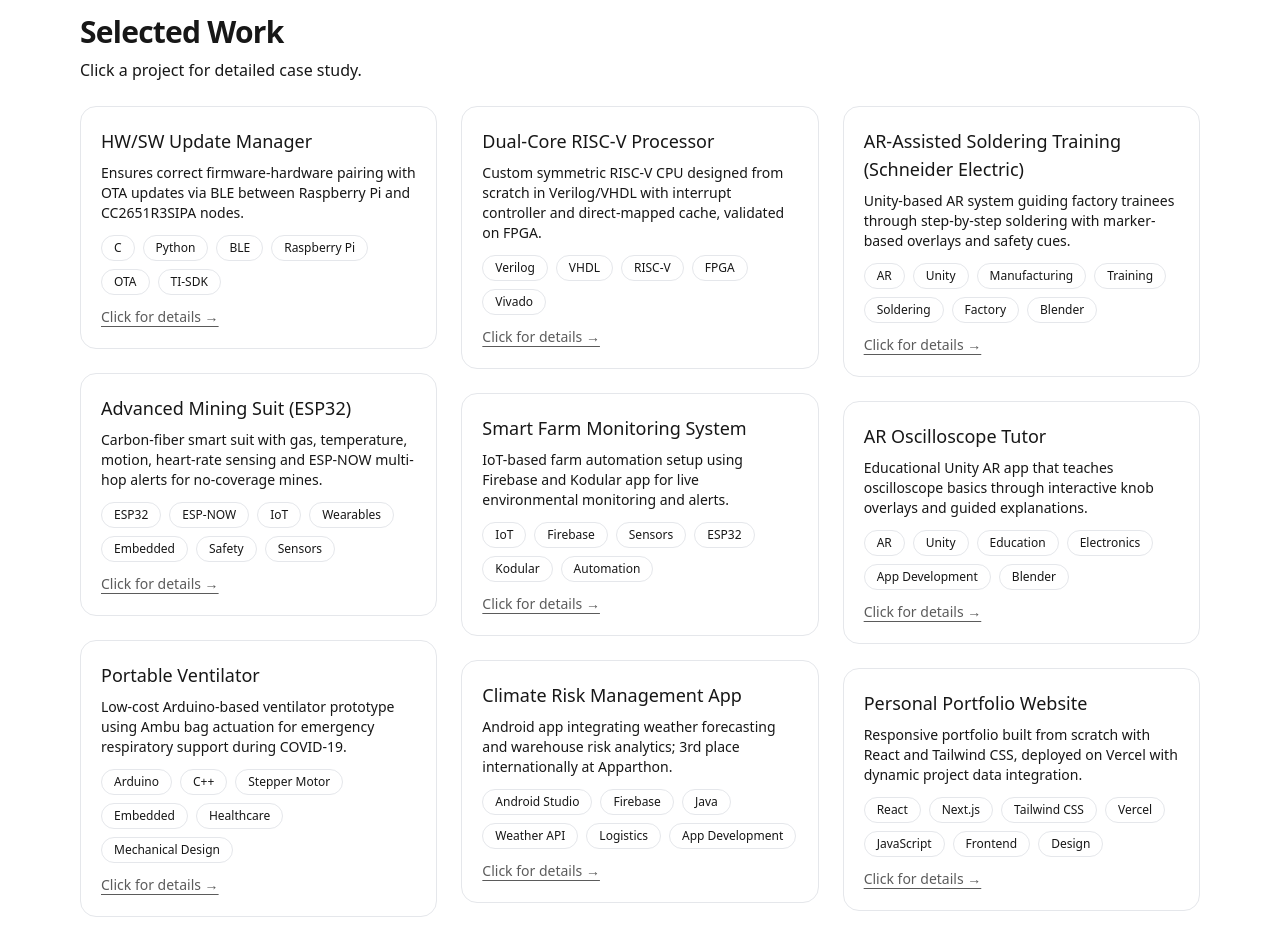
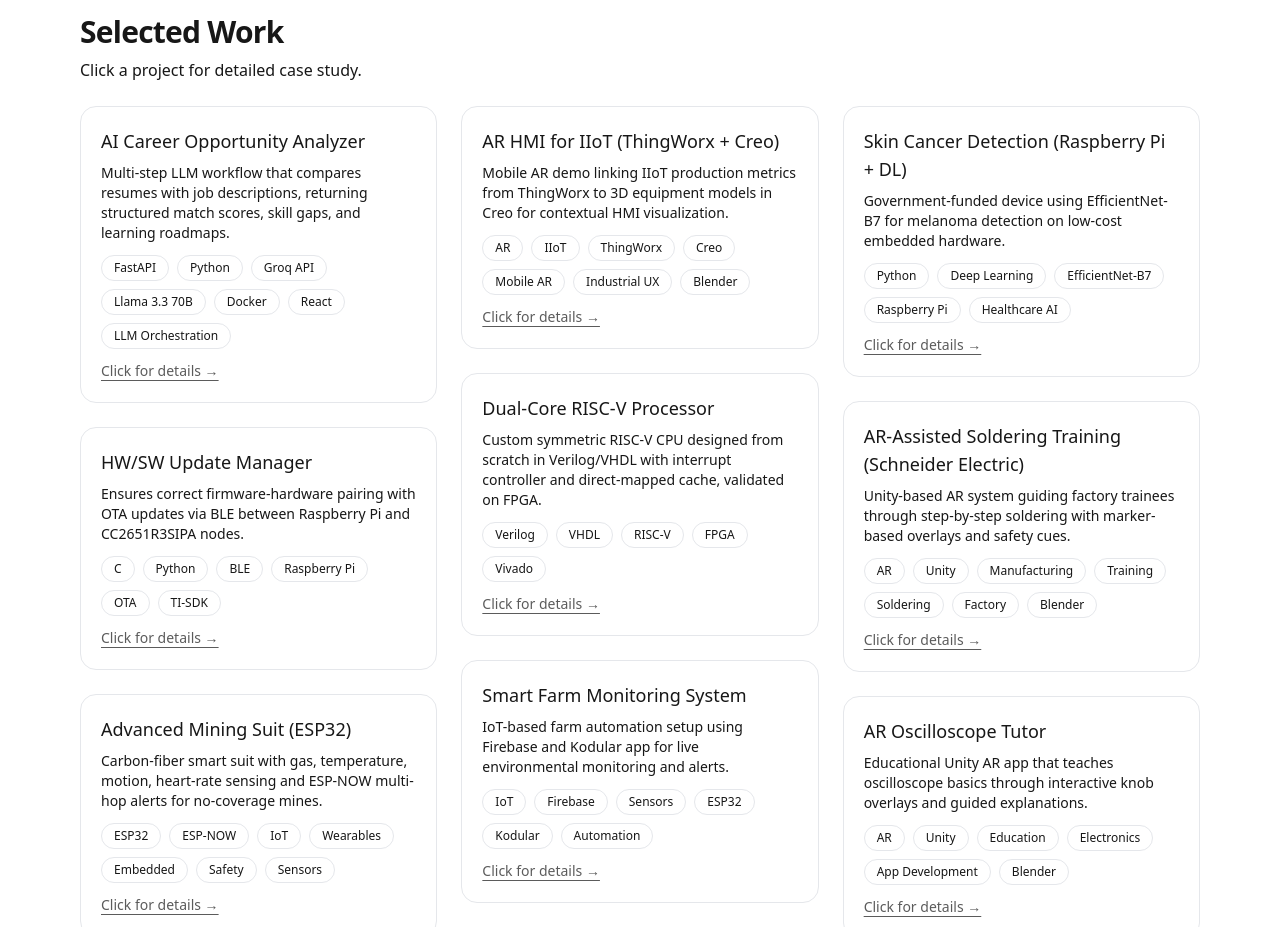
Before and after one commit to amoghamp2-code/Website, a React (Vite) app: page / in a window 1280 px wide. Shown: the part 1240-2167 px from the top of the page. Built offline with nearby package versions, Linux system fonts and the light colour scheme.

Commit message:
Add AI Career Analyzer to projects list with live link

```diff
--- a/src/App.jsx
+++ b/src/App.jsx
@@ -142,7 +142,7 @@
           {projects.map((p) => (
             <div key={p.slug} className="mb-6 break-inside-avoid relative group">
               {/* invisible clickable overlay */}
-              <Link to={`/work/${p.slug}`} className="absolute inset-0 z-10" aria-label={`Open ${p.title}`}></Link>
+              <Link to={p.liveUrl || `/work/${p.slug}`} className="absolute inset-0 z-10" aria-label={`Open ${p.title}`}></Link>
 
               <div className="hover:shadow-lg transition-shadow relative z-0 rounded-2xl border dark:border-neutral-900 bg-white/60 dark:bg-white/5">
                 <div className="p-5">
--- a/src/data/projects.js
+++ b/src/data/projects.js
@@ -1,5 +1,29 @@
 // src/data/projects.js
 export const projects = [
+{
+  slug: "career-analyzer",
+  title: "AI Career Opportunity Analyzer",
+  desc: "Multi-step LLM workflow that compares resumes with job descriptions, returning structured match scores, skill gaps, and learning roadmaps.",
+  tags: ["FastAPI", "Python", "Groq API", "Llama 3.3 70B", "Docker", "React", "LLM Orchestration"],
+  liveUrl: "/career-analyzer",
+  detail: {
+    problem: "Job seekers struggle to objectively assess their fit for roles, identify skill gaps, and prioritize what to learn next.",
+    approach: [
+      "Built a FastAPI backend that orchestrates a multi-step LLM pipeline: resume extraction, job description parsing, and structured comparison.",
+      "Integrated Groq API with Llama 3.3 70B for fast, high-quality structured JSON output from each pipeline stage.",
+      "Added PDF text extraction using PyMuPDF so users can upload resumes directly.",
+      "Designed fixed output sections (match score, strengths, gaps, suggested roles, learning roadmap) to deliver a product experience rather than free-form chat.",
+      "Containerized the backend with Docker and deployed on Render for free hosting.",
+      "Built a React frontend with animated architecture diagram, circular score ring, and color-coded result cards."
+    ],
+    results: [
+      "End-to-end analysis completes in under 10 seconds using Groq API.",
+      "Structured, explainable output that goes beyond generic AI chat responses.",
+      "Fully deployed and publicly accessible as a live demo on the portfolio site.",
+      "Demonstrates LLM API integration, multi-step orchestration, document parsing, and FastAPI backend design."
+    ]
+  }
+},
 {
   slug: "update-manager",
   title: "HW/SW Update Manager",
```
